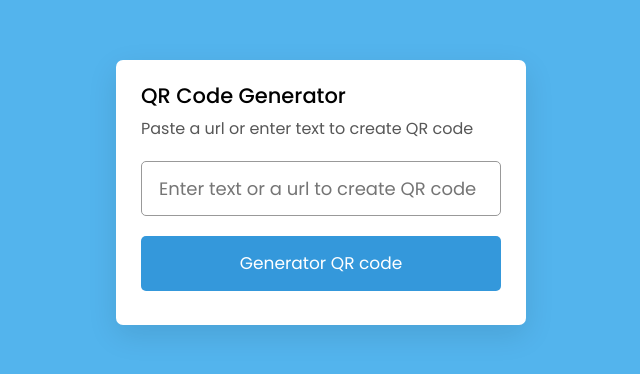
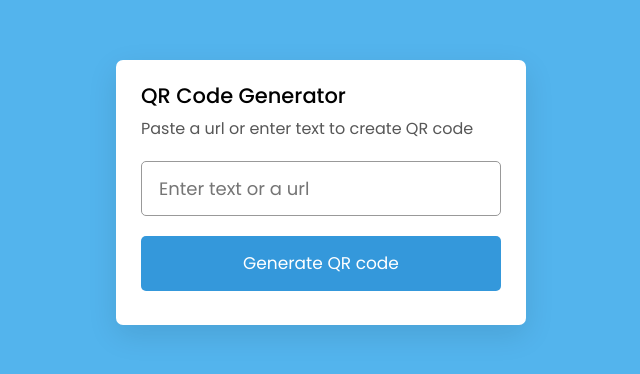
Before and after one commit to tiendat3m/QR_Code, a plain HTML site: page index.html in a window 1280 px wide. Shown: the part 208-582 px from the top of the page, without its empty margins (319-959 px from the left). Drawn offline with Linux system fonts and the light colour scheme.

Commit message:
second commit

```diff
--- a/index.html
+++ b/index.html
@@ -14,8 +14,8 @@
         <p>Paste a url or enter text to create QR code</p>
         </header>
         <div class="form">
-            <input type="text" spellcheck="false" placeholder="Enter text or a url to create QR code">
-            <button>Generator QR code</button>
+            <input type="text" spellcheck="false" placeholder="Enter text or a url ">
+            <button>Generate QR code</button>
         </div>
         <div class="qr-code">
             <img src="" alt="qr-code">
--- a/script.js
+++ b/script.js
@@ -10,6 +10,6 @@ generateBtn.addEventListener("click", () => {
     qrImg.src = `https://api.qrserver.com/v1/create-qr-code/?size=170x170&data=${qrValue}`;
     qrImg.addEventListener("load", () => {
         wrapper.classList.add('active');
-        generateBtn.innerText = 'Generating QR Code';
+        generateBtn.innerText = 'Generate QR Code';
     });
 });
```
